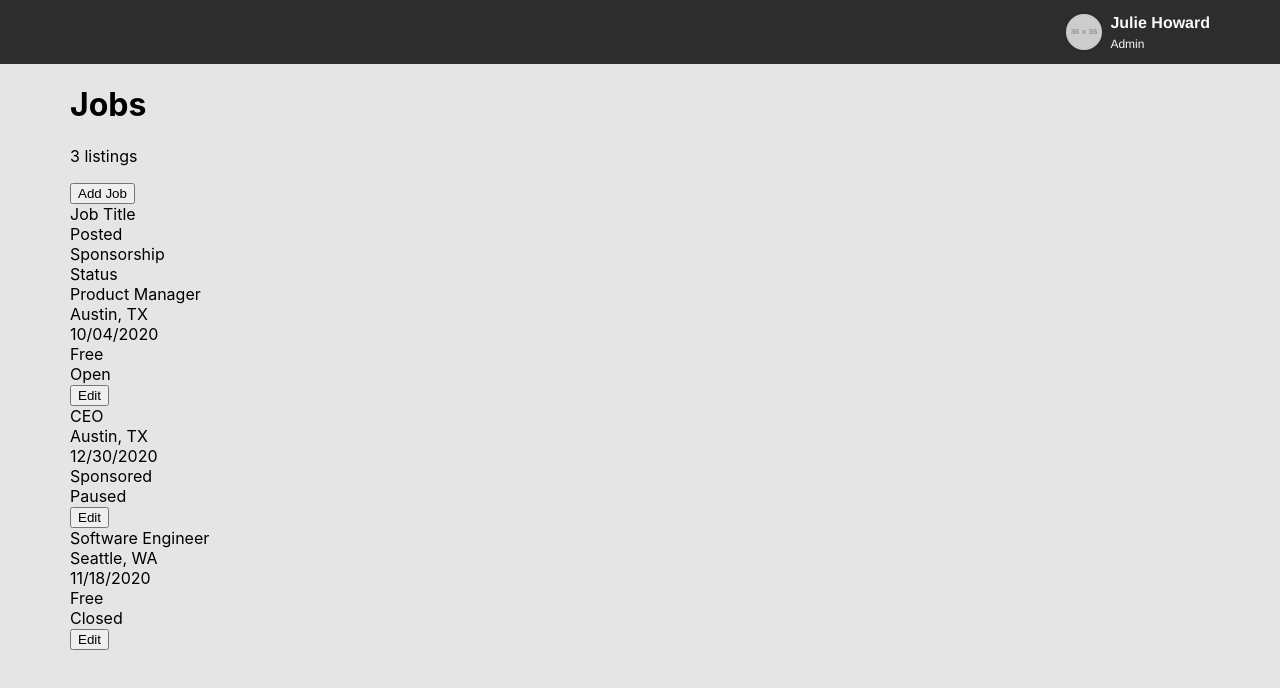
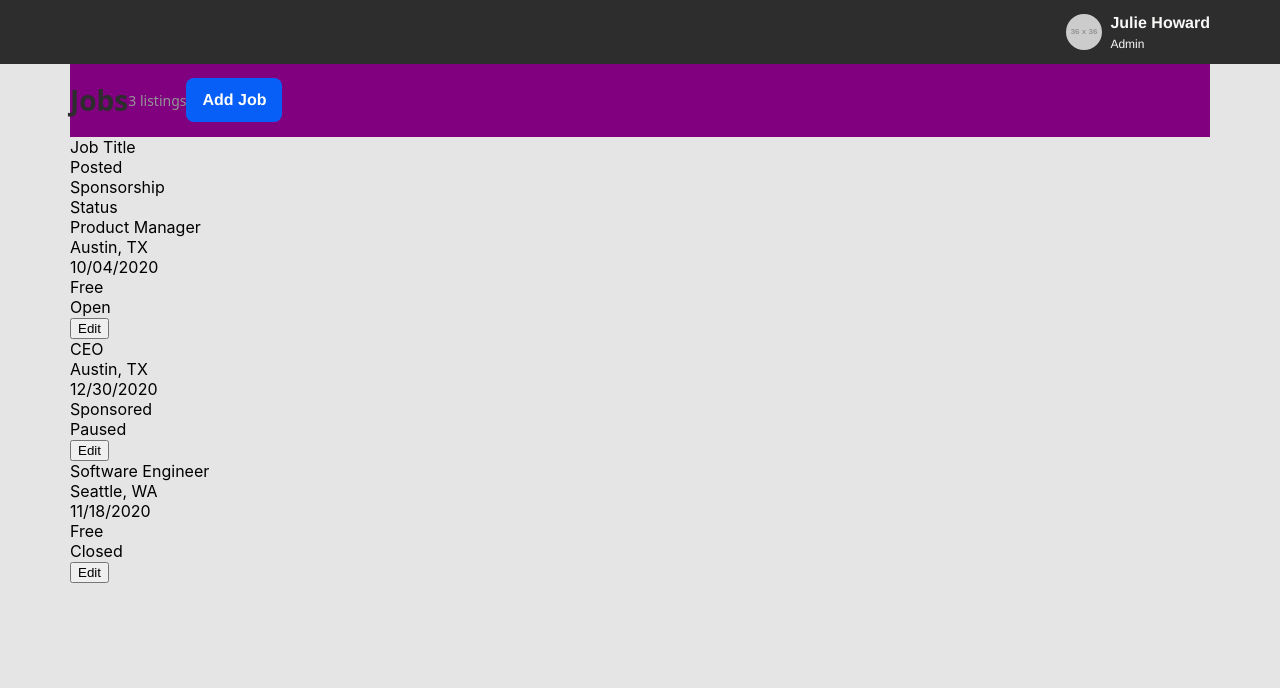
Before and after one commit to christinakerr/frontend-exercise, a React (Create React App) app: page / in a window 1280 px wide. Shown: the top 688 px of the page. Built offline with nearby package versions, Linux system fonts and the light colour scheme.

Commit message:
Added styles to listings page heading

```diff
--- a/src/components/Header/Header.css
+++ b/src/components/Header/Header.css
@@ -9,10 +9,6 @@ header {
     align-items: center;
     justify-content: flex-end;
     height: 64px;
-}
-
-.user {
-    display: inline;
 }
 
 header img {
--- a/src/components/Header/Header.js
+++ b/src/components/Header/Header.js
@@ -4,13 +4,13 @@ import "./Header.css"
 function Header() {
     return (
         <div className="header-bg">
-        <header>
-                <img src="https://via.placeholder.com/36" alt="Placeholder avatar"/>
-                <div className="user">
-                <h4>Julie Howard</h4>
-                <h6>Admin</h6>
+            <header>
+                <img src="https://via.placeholder.com/36" alt="Placeholder avatar" />
+                <div>
+                    <h4>Julie Howard</h4>
+                    <h6>Admin</h6>
                 </div>
-        </header>
+            </header>
         </div>
     );
 }
--- a/src/index.css
+++ b/src/index.css
@@ -53,3 +53,16 @@ main, header {
     max-width: 1320px;
   }
 }
+
+.btn-primary {
+padding: 13px 16px;
+background: #085FF7;
+border-radius: 8px;
+font-family: Helvetica Neue;
+font-style: normal;
+font-weight: bold;
+font-size: 16px;
+line-height: 112.5%;
+color: #FFFFFF;
+border-style: none;
+}
--- a/src/pages/Container.js
+++ b/src/pages/Container.js
@@ -1,5 +1,5 @@
 import React, { useState } from 'react';
-import Listings from "./Listings";
+import Listings from "./Listings/Listings";
 import AddEdit from "./AddEdit";
 import NotFound from "./NotFound"
 import shortid from "shortid"
--- /dev/null
+++ b/src/pages/Listings/Listings.css
@@ -0,0 +1,19 @@
+.listings-title {
+    display: flex;
+    background-color: purple;
+    align-items: center;
+    font-family: Noto Sans, Verdana, Geneva, Tahoma, sans-serif;
+}
+
+.listings-title h1 {
+    font-weight: bold;
+    font-size: 28px;
+    line-height: 125%;
+    color: #2D2D2D;
+}
+
+.listings-title p {
+    font-size: 14px;
+    line-height: 150%;
+    color: #949494;
+}
--- a/src/pages/Listings.js
+++ b/src/pages/Listings/Listings.js
@@ -1,7 +1,7 @@
 import React from 'react'
-import Button from "../components/Button"
-import Job from "../components/Job";
+import Job from "../../components/Job";
 import { Link } from "react-router-dom"
+import "./Listings.css"
 
 function Listings(props) {
     let jobCount = 0;
@@ -16,10 +16,11 @@ function Listings(props) {
 
     return (
         <main data-testid="jobs-page">
-            <h1>Jobs</h1>
-            <p>{jobCount} listings</p>
-            <Link to="/add" data-testid="add-job-btn"><Button>Add Job</Button></Link>
-
+            <div className="listings-title">
+                <h1>Jobs</h1>
+                <p>{jobCount} listings</p>
+                <Link to="/add" data-testid="add-job-btn"><button className="btn-primary">Add Job</button></Link>
+            </div>
             <div>Job Title</div>
             <div>Posted</div>
             <div>Sponsorship</div>
```
Also changed, not shown: 1 other file (tests, documents, lock files or other folders).
